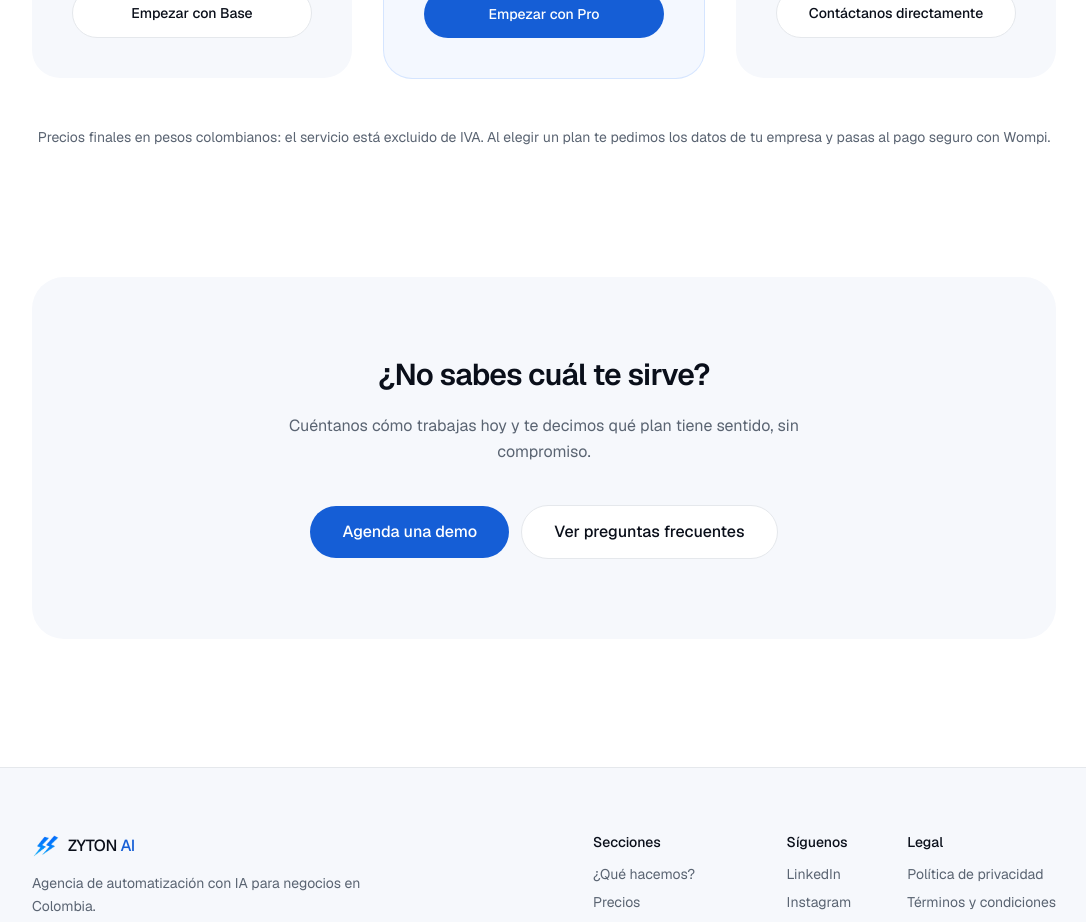
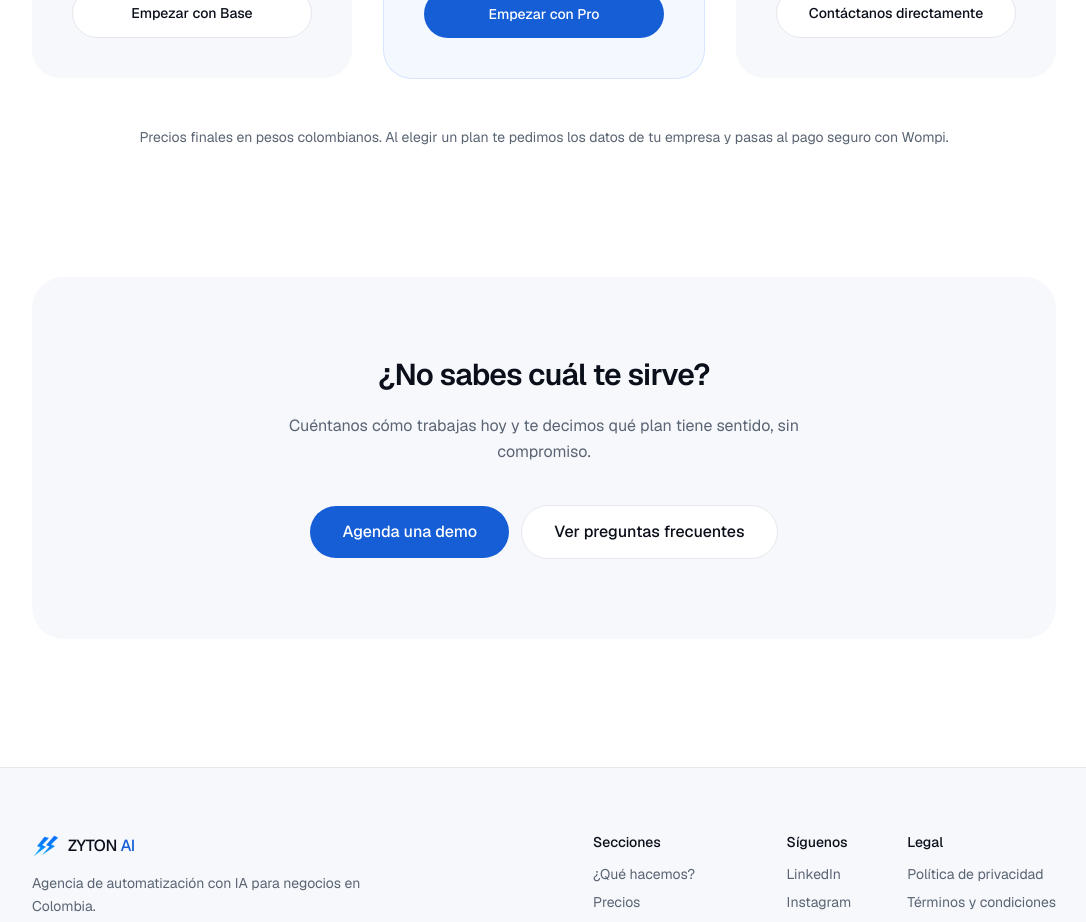
Before and after one commit to ZytonAI/Paguina-WEB-Zyton, a Next.js app: page /precios in a window 1280 px wide. Shown: the part 1660-2582 px from the top of the page, without its empty margins (96-1182 px from the left). Built offline with nearby package versions, Linux system fonts and the light colour scheme.

Commit message:
Precios: solo «precios finales», sin mencionar el IVA
Co-Authored-By: Claude Opus 5.5 <noreply@anthropic.com>

```diff
--- a/src/app/precios/page.tsx
+++ b/src/app/precios/page.tsx
@@ -41,7 +41,7 @@ export default function PreciosPage() {
             <PlanesPrecios />
 
             <p className="mt-12 text-center text-sm leading-relaxed text-muted">
-              Precios finales en pesos colombianos: el servicio está excluido de IVA. Al elegir un plan te
+              Precios finales en pesos colombianos. Al elegir un plan te
               pedimos los datos de tu empresa y pasas al pago seguro con Wompi.
             </p>
           </div>
```
